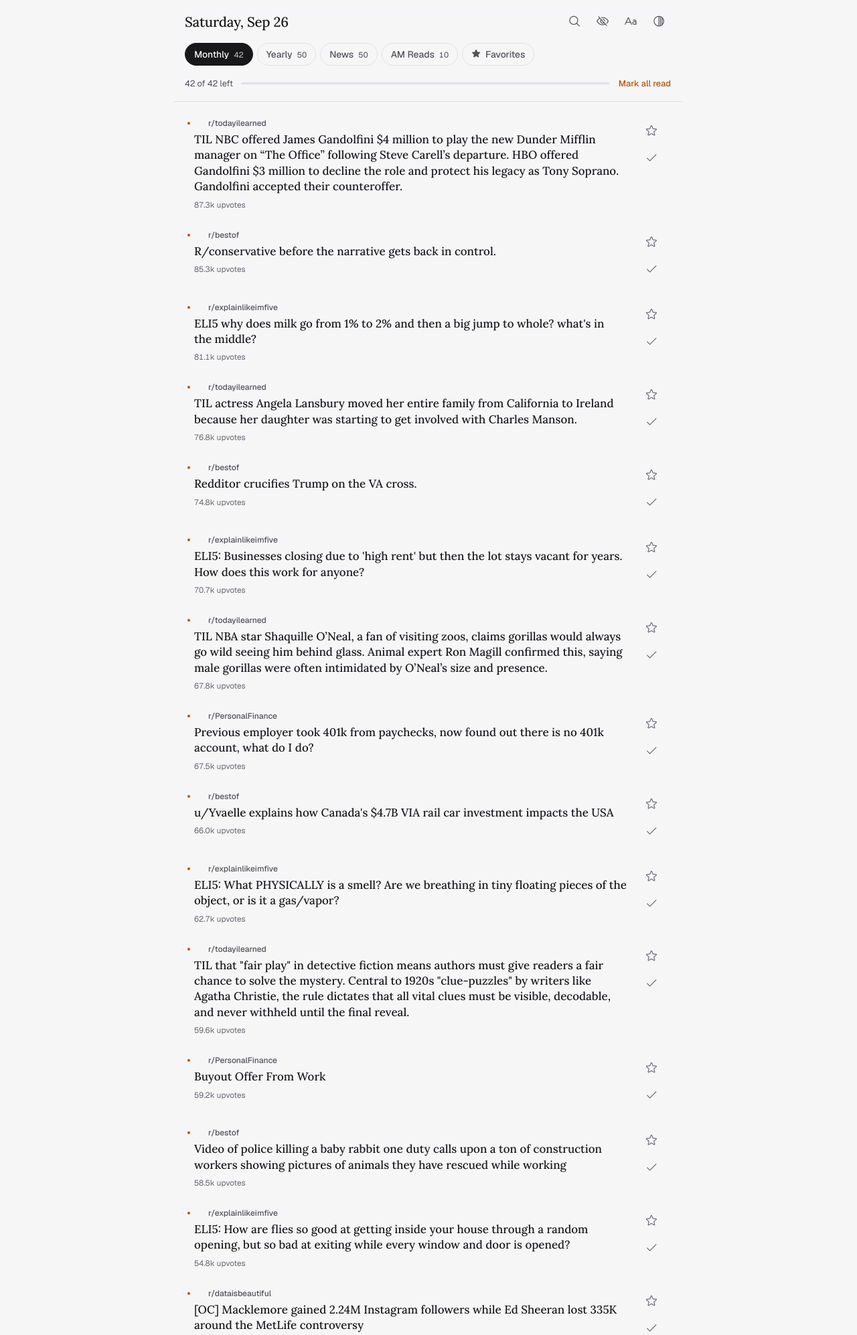
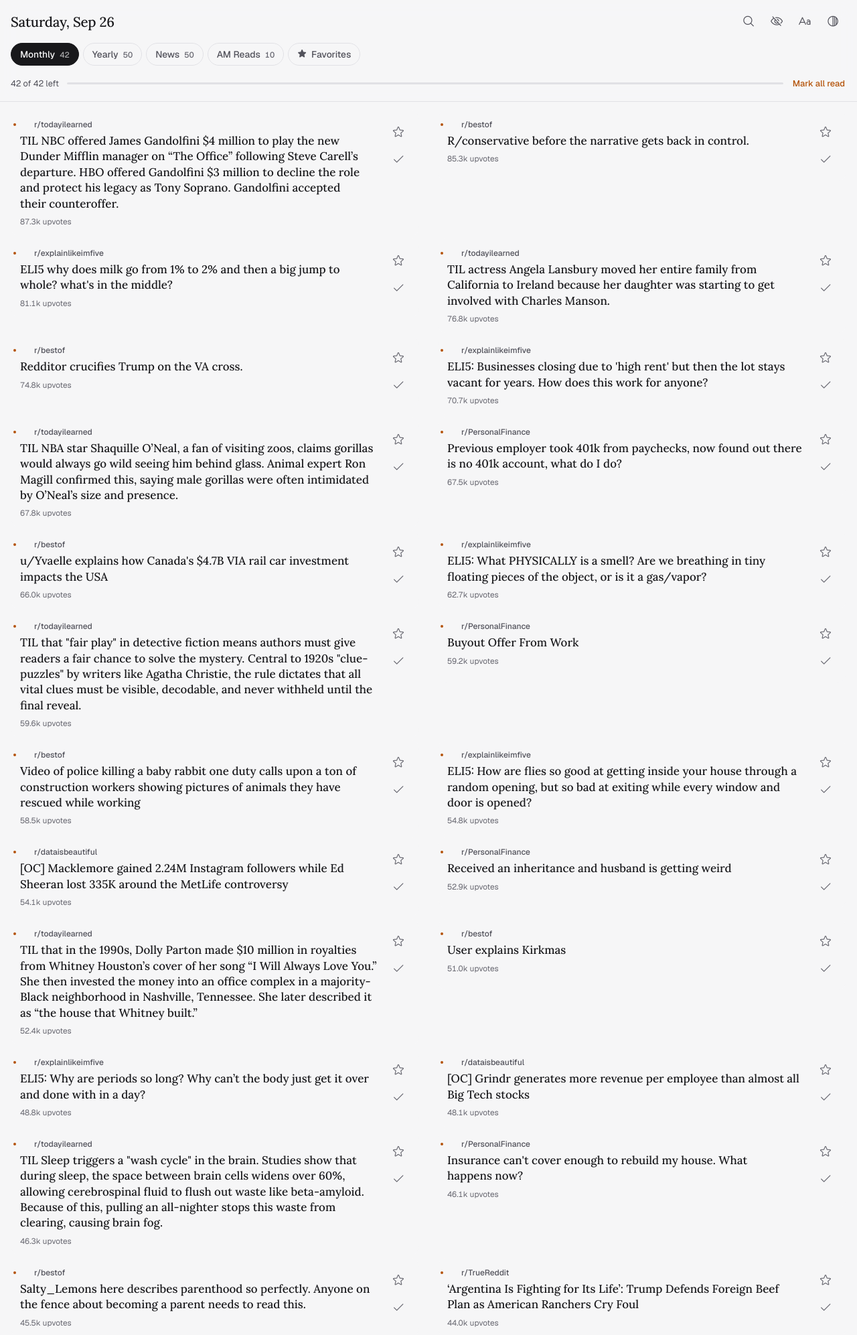
Before and after one commit to jalalchowdhury1/reddit-scraper, a FastAPI app: page / in a window 1280 px wide. Shown: the top 1993 px of the page at 67% size. Run offline with FastAPI, Linux system fonts and the light colour scheme; some libraries are stand-ins or nearby versions.

Commit message:
Use the full width: 2-3 article columns on wide screens
Co-Authored-By: Claude Opus 5.5 <noreply@anthropic.com>
Claude-Session: https://claude.ai/code/session_011NJ1eLhdvRtjNhDLC5vGVL

```diff
--- a/templates/index.html
+++ b/templates/index.html
@@ -51,7 +51,7 @@
         body { font-family: 'Geist', system-ui, -apple-system, sans-serif; -webkit-font-smoothing: antialiased; -webkit-tap-highlight-color: transparent; }
         button { font: inherit; color: inherit; background: none; border: 0; cursor: pointer; padding: 0; }
         button:focus-visible, a:focus-visible, input:focus-visible { outline: 2px solid var(--accent); outline-offset: 2px; border-radius: 8px; }
-        .wrap { max-width: 760px; margin: 0 auto; padding: 0 16px calc(96px + var(--safe-bottom)); }
+        .wrap { max-width: 1440px; margin: 0 auto; padding: 0 16px calc(96px + var(--safe-bottom)); }
 
         /* ---------- Header ---------- */
         header { position: sticky; top: 0; z-index: 20; background: color-mix(in srgb, var(--bg) 88%, transparent);
@@ -89,7 +89,12 @@
         .search input::placeholder { color: var(--faint); }
 
         /* ---------- Feed ---------- */
-        #feed { margin-top: 10px; }
+        /* Wide screens: articles flow into 2 (then 3) columns so more fit per screen.
+           Labels and empty states span the full width. Phones stay one column. */
+        #feed { margin-top: 10px; display: grid; grid-template-columns: minmax(0, 1fr); column-gap: 28px; align-items: start; }
+        #feed > .section-label, #feed > .state { grid-column: 1 / -1; }
+        @media (min-width: 1000px) { #feed { grid-template-columns: repeat(2, minmax(0, 1fr)); } }
+        @media (min-width: 1700px) { #feed { grid-template-columns: repeat(3, minmax(0, 1fr)); } }
         .section-label { font-size: .78rem; color: var(--muted); padding: 18px 4px 6px; display: flex; align-items: center; gap: 8px; }
         .item { position: relative; border-radius: var(--radius); overflow: hidden; margin: 2px 0; }
         .swipe-bg { position: absolute; inset: 0; display: flex; justify-content: space-between; align-items: center; padding: 0 22px; font-size: 1.35rem; opacity: 0; }
```
